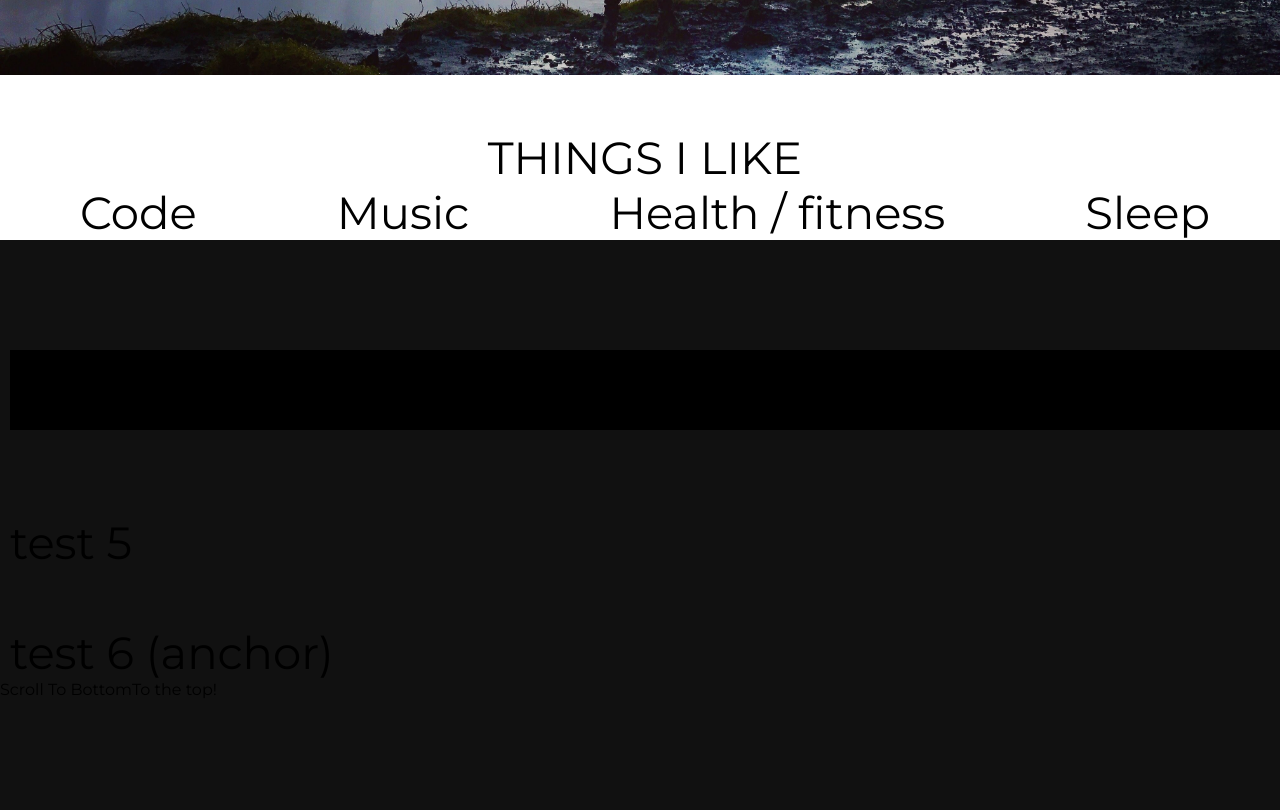
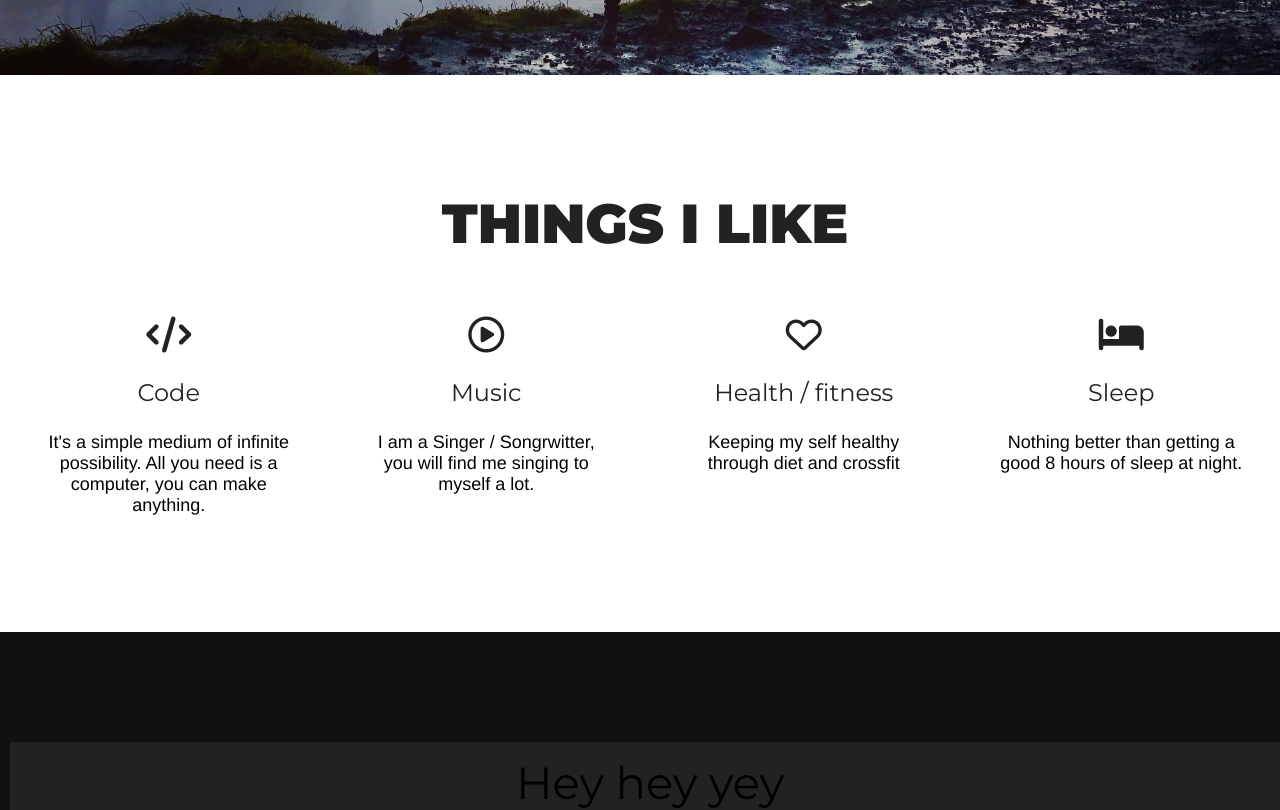
Before and after one commit to cadekynaston/react-portfolio-1, a React (Create React App) app in the folder hello-world/: page / in a window 1280 px wide. Shown: the part 780-1590 px from the top of the page. Before the commit the page ends 1479 px from the top, so only its background shows below. Built offline with nearby package versions, Linux system fonts and the light colour scheme.

Commit message:
built the about button

```diff
--- a/hello-world/src/About/about.js
+++ b/hello-world/src/About/about.js
@@ -1,25 +1,47 @@
-import React, { Component } from 'react';
-
-
+import React, {Component} from 'react';
 
 class About extends Component {
-	render() {
-		return (
-			<div className="flex flex-direction-columnn">
+    render() {
+        return (
+            <div className="flex flex-direction-columnn ">
 
-                <div className="text-align-center caps">
+                <div className="text-align-center caps fw900 i-like">
                     Things i like
                 </div>
-                <div className="flex jc-space-around">
-                    <div>Code</div>
-                    <div>Music</div>
-                    <div>Health / fitness</div>
-                    <div>Sleep</div>
+                <div className="flex-wrap jc-space-around ">
+                    <div className="about-content flex flex-direction-columnn">
+                        <i className="fa fa-code fa-fw fa-1x about-icons"></i>
+                        <div className="about-content-title">
+                            Code
+                        </div>
+						<div className="about-subcontent fw300">It's a simple medium of infinite possibility. All you need is a computer, you can make anything.</div>
+                    </div>
+                    <div className="about-content flex flex-direction-columnn">
+                        <i className="fa fa-play-circle-o fa-fw fa-1x about-icons"></i>
+                        <div className="about-content-title">
+                            Music
+                        </div>
+						<div className="about-subcontent fw300">I am a Singer / Songrwitter, you will find me singing to myself a lot.</div>
+                    </div>
+                    <div className="about-content flex flex-direction-columnn">
+                        <i className="fa fa-heart-o fa-fw fa-1x about-icons"></i>
+                        <div className="about-content-title">
+                            Health / fitness
+                        </div>
+						<div className="about-subcontent fw300">Keeping my self healthy through diet and crossfit</div>
+                    </div>
+                    <div className="about-content flex flex-direction-columnn">
+                        <i className="fa fa-hotel fa-fw fa-1x about-icons"></i>
+                        <div className="about-content-title">
+							Sleep
+                        </div>
+						<div className="about-subcontent fw300">Nothing better than getting a good 8 hours of sleep at night.</div>
+                    </div>
                 </div>
 
-			</div>
-		);
-	}
+            </div>
+        );
+    }
 }
 
 export default About;
--- a/hello-world/src/App.css
+++ b/hello-world/src/App.css
@@ -10,6 +10,11 @@ Flex
 .
 .*/
 .flex{
+    display: flex;
+
+}
+.flex-wrap{
+    flex-wrap: wrap;
     display: flex;
 }
 .flex-direction-columnn{
@@ -30,7 +35,33 @@ Flex
 .caps{
     text-transform: uppercase;
 }
-
+.fw100{
+font-weight: 100;
+}
+.fw200{
+font-weight: 200;
+}
+.fw300{
+font-weight: 300;
+}
+.fw400{
+font-weight: 400;
+}
+.fw500{
+font-weight: 500;
+}
+.fw600{
+font-weight: 600;
+}
+.fw700{
+font-weight: 700;
+}
+.fw800{
+font-weight: 800;
+}
+.fw900{
+font-weight: 900;
+}
 /*.
 .
 .
@@ -53,7 +84,7 @@ Flex
 .header-menu{
   display: flex;
   height: 80px;
-  background-color: black;
+  background-color: #222222;
   align-items: center;
   justify-content: space-around;
   position: fixed;
@@ -172,11 +203,35 @@ About
 .about-page{
     background: white;
 }
+.i-like{
+    font-size: 55px;
+    margin: 60px 0 60px 0;
+    color:#222222;
+}
+.about-content-title{
+    font-size: 24px;
+    text-align: center;
+    margin: 25px 0 25px 0;
+    color:#222222;
+}
+.about-icons{
+    font-size: 36px;
+    text-align: center;
+    margin: auto;
+        color:#222222;
 
+}
+.about-subcontent{
+    font-size: 18px;
+    font-family: "Helvetica Neue";
+    width: 250px;
+    text-align: center;
+    height: 200px;
 
-
-
-
+}
+.about-content{
+        font-size: 65px;
+}
 
 
 
--- a/hello-world/src/Landing/landing.js
+++ b/hello-world/src/Landing/landing.js
@@ -64,7 +64,12 @@ class Landing extends Component {
 				</div>
 				 <div className="scroll-down">
           			<div>
-						<a onClick={() => scroll.scrollTo(2000)}>	<i className="fa fa-angle-down fa-fw"></i></a>
+						<a onClick={() => scroll.scrollTo(800,{
+                                  duration: 1500,
+                                  delay: 50,
+                                  smooth: true,
+                                })}>
+                        <i className="fa fa-angle-down fa-fw"></i></a>
 
           			</div>
         </div>
```
